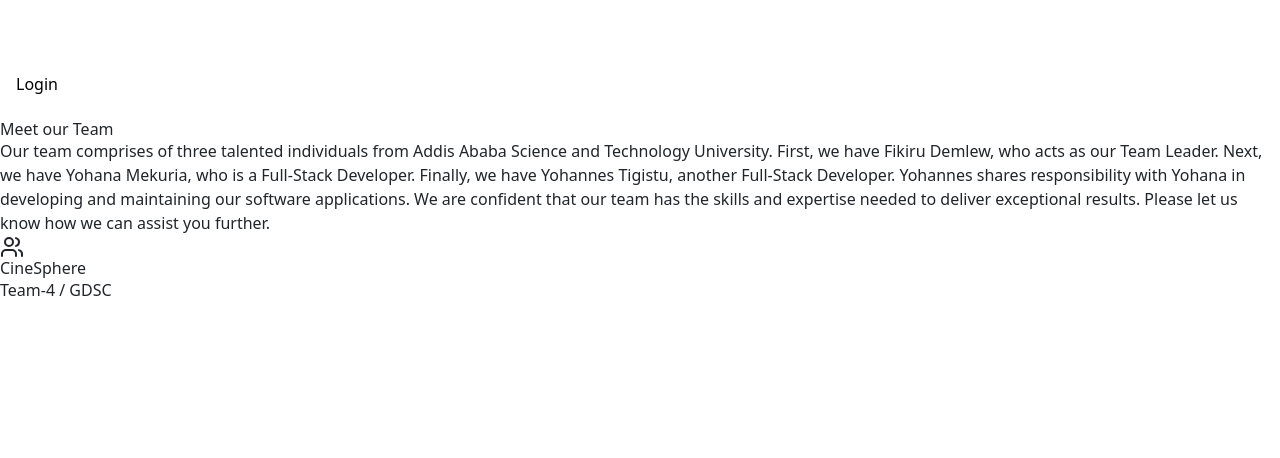
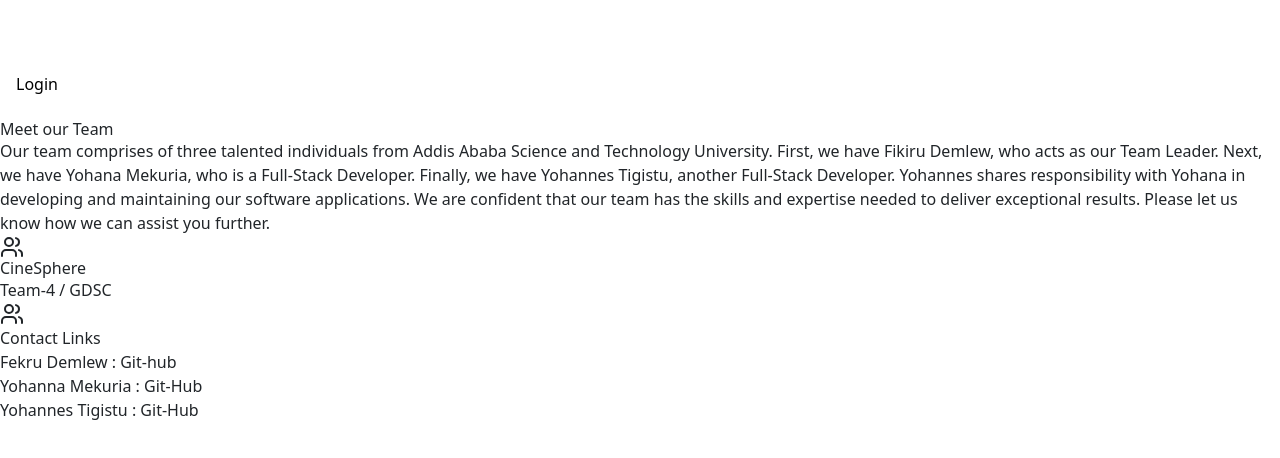
Before and after one commit to FikruDemlew/GDSC-Team-4, a React (Vite) app: page /about in a window 1280 px wide. Shown: the top 458 px of the page. Built offline with nearby package versions, Linux system fonts and the light colour scheme; no server answers.

Commit message:
final revision

```diff
--- a/src/component/Card.jsx
+++ b/src/component/Card.jsx
@@ -83,7 +83,7 @@
       >
         <div className=" w-60 ">
           <div className="relative">
-            <img className="rounded-t-lg" src={image_url} alt="" />
+            <img className="rounded-t-lg w-60 " src={image_url} alt=""  />
             <div
               className="absolute top-4 right-4 h-10 w-10 rounded-full bg-white flex justify-center items-center cursor-pointer z-50"
               onClick={(event) => handleFavorite(event, id)}
@@ -99,7 +99,7 @@
           <div className="w-60 flex justify-between items-center rounded-b text-black bg-white  py-2">
             <div className="flex flex-col w-full b pl-4 pb-4">
               <Link to={`/movies/${id}`}>
-                <div className=" w-40  text-lg  font-semibold  text-ellipsis">
+                <div className=" w-40  text-lg  font-semibold  truncate">
                   {title}
                 </div>
               </Link>
@@ -108,7 +108,7 @@
               </div>
             </div>
             <div className=" mr-4 ">
-              <p className="w-10 h-10  border-3 border-white ring-4 ring-orange-500 flex justify-center items-center text-lg p-2 bg-orange-500 rounded-full text-white">
+              <p className="w-10 h-10  border-3 border-white ring-4 ring-orange-500 flex justify-center items-center text-lg p-2 bg-orange-500 rounded-full text-white ">
                 {rating}
               </p>
             </div>
--- a/src/component/Nav.jsx
+++ b/src/component/Nav.jsx
@@ -11,7 +11,13 @@
     <div className="bg-gray-950 text-white">
       {userLoggedIn ? (
         <div className="flex justify-between py-5 ">
-          <div className="px-5 "><Popcorn/></div>
+          <Link to="/">
+            {" "}
+            <div className="px-5 ">
+              <Popcorn />
+            </div>
+          </Link>
+
           <div className="text-white mr-44 gap-7 flex justify-center items-center">
             <Link to="/">Home</Link>
             <Link to="/favorite">Favourite</Link>
@@ -36,7 +42,12 @@
         </div>
       ) : (
         <div className="flex justify-between py-4 ">
-          <div className="px-5 "><Popcorn/></div>
+          <Link to="/" className="">
+             <div className="px-5 ">
+            <Popcorn />
+          </div>
+          </Link>
+
           <div className="flex justify-center items-center gap-7 mr-10">
             <Link to="/" className="">
               Home
--- a/src/page/About.jsx
+++ b/src/page/About.jsx
@@ -7,25 +7,70 @@
       <div class="bg-white py-24 sm:py-32">
         <div class="mx-auto grid max-w-7xl gap-x-8 gap-y-20 px-6 lg:px-8 xl:grid-cols-3">
           <div class="max-w-2xl">
-      <h2 class="text-3xl font-bold tracking-tight text-gray-900 sm:text-4xl">Meet our Team</h2>
-      <p class="mt-6 text-lg leading-8 text-gray-600">Our team comprises of three talented individuals from Addis Ababa Science and Technology University. First, we have Fikiru Demlew, who acts as our Team Leader. Next, we have Yohana Mekuria, who is a Full-Stack Developer. Finally, we have Yohannes Tigistu, another Full-Stack Developer. Yohannes shares responsibility with Yohana in developing and maintaining our software applications.
+            <h2 class="text-3xl font-bold tracking-tight text-gray-900 sm:text-4xl">
+              Meet our Team
+            </h2>
+            <p class="mt-6 text-lg leading-8 text-gray-600">
+              Our team comprises of three talented individuals from Addis Ababa
+              Science and Technology University. First, we have Fikiru Demlew,
+              who acts as our Team Leader. Next, we have Yohana Mekuria, who is
+              a Full-Stack Developer. Finally, we have Yohannes Tigistu, another
+              Full-Stack Developer. Yohannes shares responsibility with Yohana
+              in developing and maintaining our software applications. We are
+              confident that our team has the skills and expertise needed to
+              deliver exceptional results. Please let us know how we can assist
+              you further.
+            </p>
+          </div>
 
-We are confident that our team has the skills and expertise needed to deliver exceptional results. Please let us know how we can assist you further.</p>
-    </div>
-    <ul role="list" class="grid gap-x-8 gap-y-12 sm:grid-cols-2 sm:gap-y-16 xl:col-span-2">
+          <ul
+            role="list"
+            class="grid gap-x-8 gap-y-12 sm:grid-cols-2 sm:gap-y-16 xl:col-span-2"
+          >
             <li>
               <div class="flex items-center gap-x-6">
-          <Users class="h-16 w-16 rounded-full" alt="person"/>
+                <Users class="h-16 w-16 rounded-full" alt="person" />
                 <div>
-            <h3 class="text-base font-semibold leading-7 tracking-tight text-gray-900">CineSphere</h3>
-            <p class="text-sm font-semibold leading-6 text-indigo-600">Team-4 / GDSC</p>
+                  <h3 class="text-base font-semibold leading-7 tracking-tight text-gray-900">
+                    CineSphere
+                  </h3>
+                  <p class="text-sm font-semibold leading-6 text-indigo-600">
+                    Team-4 / GDSC
+                  </p>
                 </div>
               </div>
             </li>
+            <li>
+              <div className="flex flex-col gap-7">
+                <div className=" flex gap-10 text-lg font-semibold leading-7 tracking-tight text-gray-900">
+                  <Users class="h-16 w-16 rounded-full" alt="person" />
+                  Contact Links
+                </div>
 
+                <p className="text-md font-sans font-medium leading-6 text-indigo-600">
+                  <a
+                    href="https://github.com/FikruDemlew"
+                    target="blank"
+                    className="hover:decoration-slice"
+                  >
+                    Fekru Demlew : Git-hub
+                  </a>
+                </p>
+                <p className="text-md font-sans font-medium leading-6 text-indigo-600">
+                  <a href=" https://github.com/Yohanamtesfaye" target="blank">
+                    Yohanna Mekuria : Git-Hub
+                  </a>
+                </p>
+                <p className="text-md font-sans font-medium leading-6 text-indigo-600">
+                  <a href=" https://github.com/Yohannes-Tigistu" target="blank">
+                    Yohannes Tigistu : Git-Hub
+                  </a>
+                </p>
+              </div>
+            </li>
           </ul>
         </div>
       </div>
     </div>
-  )
+  );
 }
```
Also changed, not shown: src/assets/image.png (added), 1 other file (tests, documents, lock files or other folders). Lines whose indentation alone changed are shown as unchanged.
